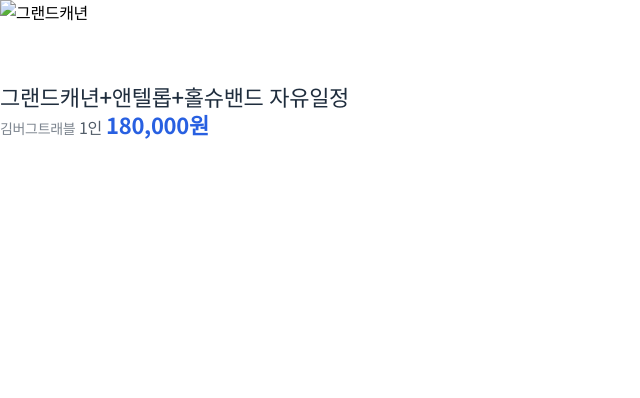
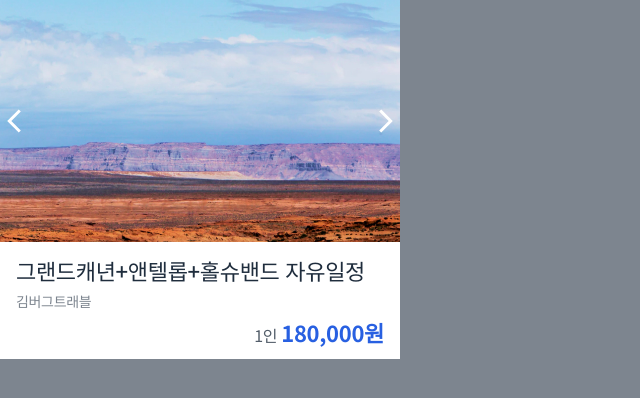
Before and after one commit to sangseophwang/HTML-CSS_Practice, a plain HTML site: page css_practice/04. position_02/index.html in a window 1280 px wide. Shown: the whole page, without its empty margins (0-640 px from the left). Drawn offline with Linux system fonts and the light colour scheme.

Commit message:
Updated CSS practice_position_02

```diff
--- a/css_practice/04. position_02/index.html
+++ b/css_practice/04. position_02/index.html
@@ -13,7 +13,7 @@
   <body>
     <div class="card">
       <div class="card-carousel">
-        <img src="./assets/img-card.jpg" alt="그랜드캐년" />
+        <img src="./assets/img-card.jpeg" alt="그랜드캐년" />
         <button type="button" aria-label="이전" id="prev"></button>
         <button type="button" aria-label="다음" id="next"></button>
       </div>
--- a/css_practice/04. position_02/style.css
+++ b/css_practice/04. position_02/style.css
@@ -6,6 +6,7 @@
 body {
   font-family: "Noto Sans KR", sans-serif;
   letter-spacing: -0.02em;
+  background-color: #7d858f;
 }
 
 h1 {
@@ -55,3 +56,51 @@ button {
 }
 
 /* ▼ WHERE YOUR CODE BEGINS */
+
+.card {
+  width: 400px;
+  background-color: white;
+}
+
+.card-carousel {
+  position: relative;
+}
+
+.card-carousel img {
+  display: block;
+  width: 100%;
+  height: auto;
+}
+
+.card-carousel button {
+  cursor: pointer;
+}
+
+#prev,
+#next {
+  position: absolute;
+  top: 50%;
+  transform: translateY(-50%);
+}
+
+#prev {
+  left: 0;
+}
+
+#next {
+  right: 0;
+}
+
+.card-content {
+  padding: 12px 16px;
+}
+
+.card-content h1 {
+  margin-bottom: 2px;
+}
+
+.card-content strong {
+  display: block;
+  margin-top: 8px;
+  text-align: right;
+}
```
